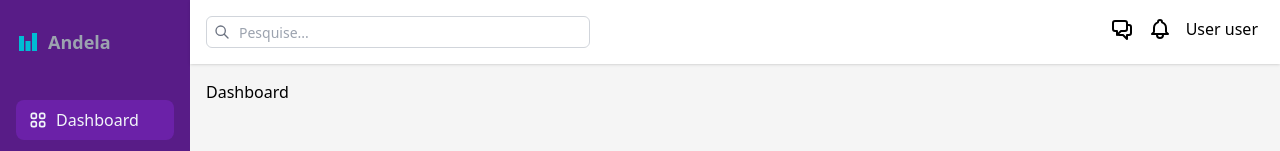
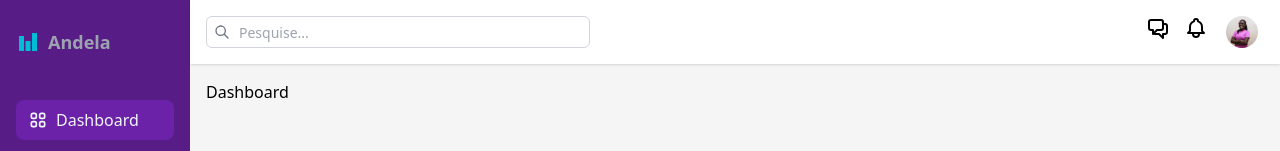
Before and after one commit to MatolaTheCoder/andela-sweet-gift, a React (Create React App) app: page / in a window 1280 px wide. Shown: the top 151 px of the page. Built offline with nearby package versions, Linux system fonts and the light colour scheme.

Commit message:
User options

```diff
--- a/src/components/shared/Header.jsx
+++ b/src/components/shared/Header.jsx
@@ -61,12 +61,11 @@ export default function Header() {
 
 {/**======================================User Options============================================*/}
             <Menu>
-                <Menu.Button className={'relative grid grid-cols-1 '}>
-                    <div style={{backgroundImage: `url("")`}}>
-                        <span>User user</span>
+                <Menu.Button className={'ml-1 inline-flex focus:outline-none rounded-full h-8 w-8 focus:ring-2 focus:ring-neutral-400'}>
+                    <div className="h-8 w-8 rounded-full bg-sky-100 bg-cover bg-center" style={{backgroundImage: `url("/usertest.jpg")`}}>
                     </div>
                 </Menu.Button>
-                <Menu.Items className={'absolute end-2 z-10 w-auto top-12 '}>
+                <Menu.Items className={'absolute right-0 shadow-sm p-1 bg-white right-1 ring-opacity-5 w-auto top-12 '}>
                     <div className='flex flex-col bg-white rounded px-2 py-3'>
                     <Menu.Item className=''>
                     {({ active }) => (
```
Also changed, not shown: public/usertest.jpg (added), public/usertext.jpg (added).
